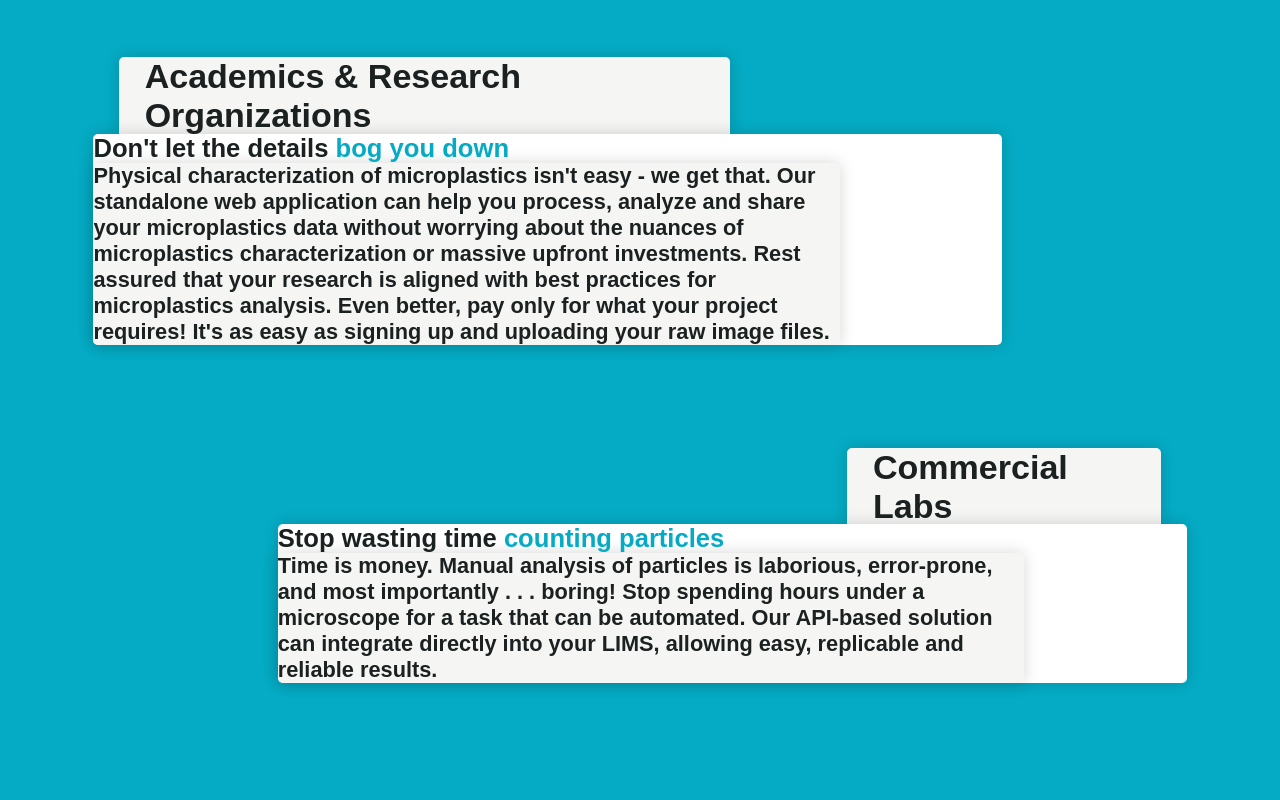
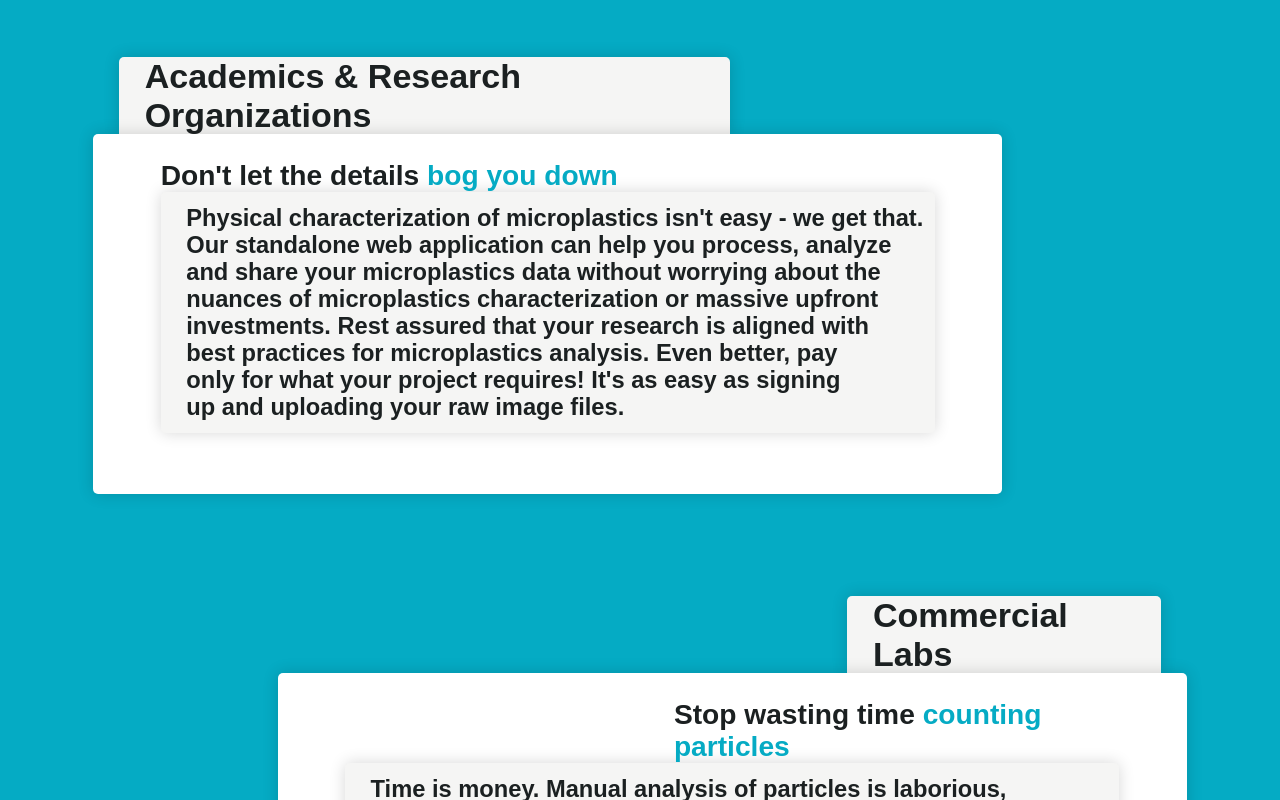
Before and after one commit to AbbaTek-Group/mp-connect, a React (Create React App) app in the folder mp-connect/: page / in a window 1280 px wide. Shown: the part 1720-2520 px from the top of the page. Built offline with nearby package versions, Linux system fonts and the light colour scheme; a web font is replaced by a local one.

Commit message:
Formatted TextCards & Padding

```diff
--- a/mp-connect/src/components/landing/content/TextCard.tsx
+++ b/mp-connect/src/components/landing/content/TextCard.tsx
@@ -33,23 +33,25 @@ export const TextCard = ({ id }: TextCardProps) => {
         <>
           Physical characterization of microplastics isn't easy -
           <b> we get that. </b>
-          Our standalone web application can help you process, analyze and share
-          your microplastics data without worrying about the nuances of
-          microplastics characterization or massive upfront investments. Rest
-          assured that your research is aligned with best practices for
-          microplastics analysis. Even better, pay only for what your project
-          requires! It's as easy as signing up and uploading your raw image
-          files.
+          <br />
+          Our standalone web application can help you process, analyze
+          <br /> and share your microplastics data without worrying about the
+          <br /> nuances of microplastics characterization or massive upfront
+          <br /> investments. Rest assured that your research is aligned with
+          <br /> best practices for microplastics analysis. Even better, pay
+          <br /> only for what your project requires! It's as easy as signing
+          <br /> up and uploading your raw image files.
         </>
       );
     } else {
       return (
         <>
-          Time is money. Manual analysis of particles is laborious, error-prone,
-          and most importantly . . . boring! Stop spending hours under a
-          microscope for a task that can be automated. Our API-based solution
-          can integrate directly into your LIMS, allowing easy, replicable and
-          reliable results.
+          Time is money. Manual analysis of particles is laborious,
+          <br /> error-prone, and most importantly . . . boring! ,
+          <br /> Stop spending hours under a microscope for a task,
+          <br /> that can be automated. Our API-based solution
+          <br /> can integrate directly into your LIMS, allowing
+          <br /> easy, replicable and reliable results.
         </>
       );
     }
@@ -72,7 +74,12 @@ export const TextCard = ({ id }: TextCardProps) => {
         <Box sx={inline.thirdDivSx.textCard.title.text}>{titleText()}</Box>
       </Box>
       <Box sx={inline.thirdDivSx.textCard.subTitle}>
-        <Box sx={inline.thirdDivSx.textCard.subTitle.text}>
+        <Box
+          sx={{
+            ...inline.thirdDivSx.textCard.subTitle.text,
+            ml: id === "top" ? null : "25.7vw",
+          }}
+        >
           {subTitleText()}
         </Box>
         <Box sx={inline.thirdDivSx.textCard.body}>
--- a/mp-connect/src/styles/inline.ts
+++ b/mp-connect/src/styles/inline.ts
@@ -304,15 +304,17 @@ export const thirdDivSx = {
       },
     },
     subTitle: {
-      width: "71vw",
       backgroundColor: palette.trueWhite,
+      paddingTop: "2vw",
+      paddingBottom: "4.75vw",
+      paddingX: "5.25vw",
       borderRadius: "5px",
       boxShadow: "0px 0px 16px rgb(0 0 0 / 0.16)",
       zIndex: "4",
       text: {
         fontFamily: font.fontFamily,
         fontWeight: font.fontWeight.bold,
-        fontSize: "2vw",
+        fontSize: "2.2vw",
         color: palette.black,
       },
       "b, strong": {
@@ -320,7 +322,6 @@ export const thirdDivSx = {
       },
     },
     body: {
-      width: "58.3vw",
       backgroundColor: palette.white,
       borderRadius: "5px",
       boxShadow: "0px 0px 16px rgb(0 0 0 / 0.16)",
@@ -328,7 +329,10 @@ export const thirdDivSx = {
       text: {
         fontFamily: font.fontFamily,
         fontWeight: font.fontWeight.medium,
-        fontSize: "1.7vw",
+        fontSize: "1.85vw",
+        width: "58vw",
+        py: "1vw",
+        px: "2vw",
         color: palette.black,
       },
       "b, strong": {
```
